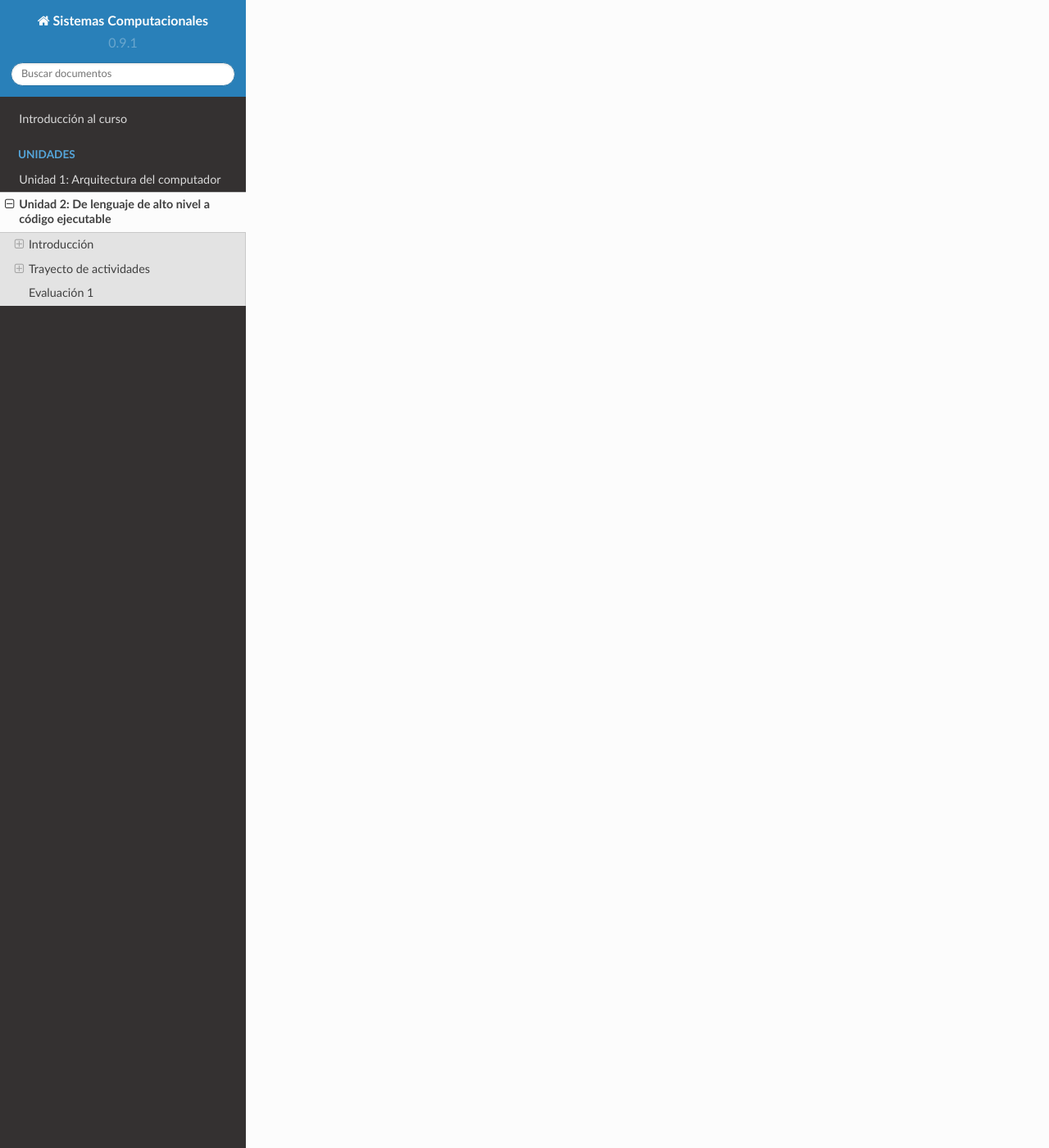
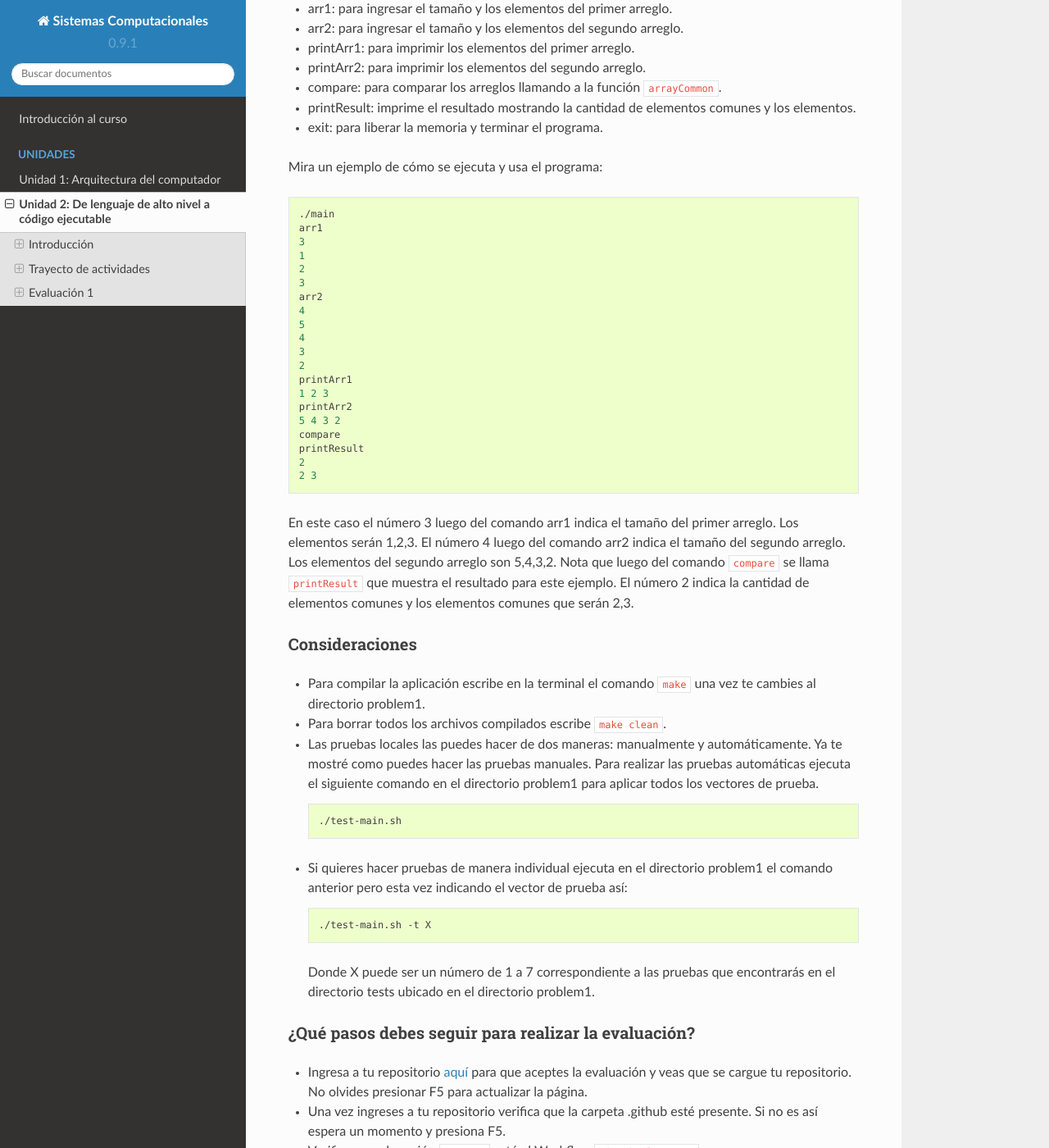
Before and after one commit to juanferfranco/SistemasComputacionales, a Sphinx documentation site: the page built from docs/_unidad2/unidad2.rst, in a window 1280 px wide and 1400 px high, scrolled down 4724 px. Shown: the whole window at 82% size. Built offline with Sphinx 7.4.7 and the Read the Docs theme 2.0.0, drawn with Linux system fonts in a browser that asks for light colours; some of the changed text lies outside the part shown.

Commit message:
add evaluation 1 to unit 2

```diff
--- a/docs/_unidad2/unidad2.rst
+++ b/docs/_unidad2/unidad2.rst
@@ -151,4 +151,153 @@ Evaluación 1
 -----------------
 (Tiempo total estimado 6 horas)
 
-Regresa aquí la semana 7. No olvides presionar F5.
+La evaluación consiste de dos partes:
+
+* Parte 1: solución a un problema.
+* Parte 2: sustentación de la solución al problema.
+
+Enunciado del problema
+**************************
+
+Vas a completar la aplicación que aparece `aquí <https://classroom.github.com/a/dKXDoh5P>`__. Debes
+escribir el código de estas dos funciones:
+
+.. code-block:: c
+
+    void getArray(struct array *parr)
+    {
+
+    }
+
+    void arrayCommon(struct array *arrIn1, struct array *arrIn2, struct array *arrOut)
+    {
+
+    }
+
+Las funciones manipularán una estructura dada por:
+
+.. code-block:: c
+
+    struct array
+    {
+        int *pdata;
+        int size;
+    };
+
+La variable ``pdata`` almacenará la dirección de un arreglo de enteros de tamaño ``size`` que
+estará en el ``HEAP``.
+
+La función ``getArray`` se encargará de construir el arreglo recibiendo desde la línea de comandos
+su tamaño y los elementos. Por ejemplo, para un arreglo de 5 elementos se ingresarán los siguientes
+datos en la línea de comandos:
+
+.. code-block:: bash
+
+    5
+    1
+    2
+    3
+    4
+    5
+
+En este caso ``5`` es el tamaño y los elementos serán ``1,2,3,4,5``.
+
+La función ``arrayCommon`` recibirá la dirección de tres ``struct array`` construidos en el HEAP. Esta
+función deberá encontrar todos los elementos comunes de los arreglos apuntados por arrIn1 y arrIn2 y
+almacenar dichos elementos en el arreglo apuntado por arrOut. El arreglo apuntado por arrOut NO DEBE
+tener elementos repetidos.
+
+Para interactuar con el programa podrás ejecutar los siguientes comandos una vez ejecutes la aplicación:
+
+* arr1: para ingresar el tamaño y los elementos del primer arreglo.
+* arr2: para ingresar el tamaño y los elementos del segundo arreglo.
+* printArr1: para imprimir los elementos del primer arreglo.
+* printArr2: para imprimir los elementos del segundo arreglo.
+* compare: para comparar los arreglos llamando a la función ``arrayCommon``.
+* printResult: imprime el resultado mostrando la cantidad de elementos comunes y los elementos.
+* exit: para liberar la memoria y terminar el programa.
+
+Mira un ejemplo de cómo se ejecuta y usa el programa:
+
+.. code-block:: bash
+
+    ./main
+    arr1
+    3
+    1
+    2
+    3
+    arr2
+    4
+    5
+    4
+    3
+    2
+    printArr1
+    1 2 3
+    printArr2
+    5 4 3 2
+    compare
+    printResult
+    2
+    2 3
+
+En este caso el número 3 luego del comando arr1 indica el tamaño del primer arreglo. Los elementos
+serán 1,2,3. El número 4 luego del comando arr2 indica el tamaño del segundo arreglo. Los elementos
+del segundo arreglo son 5,4,3,2. Nota que luego del comando ``compare`` se llama ``printResult`` que muestra el
+resultado para este ejemplo. El número 2 indica la cantidad de elementos comunes y los elementos comunes
+que serán 2,3.
+
+Consideraciones
+**************************
+
+* Para compilar la aplicación escribe en la terminal el comando ``make`` una vez te cambies
+  al directorio problem1.
+* Para borrar todos los archivos compilados escribe ``make clean``.
+* Las pruebas locales las puedes hacer de dos maneras: manualmente y automáticamente. Ya te mostré
+  como puedes hacer las pruebas manuales. Para realizar las pruebas automáticas ejecuta el siguiente
+  comando en el directorio problem1 para aplicar todos los vectores de prueba.
+
+  .. code-block:: bash
+
+      ./test-main.sh
+
+* Si quieres hacer pruebas de manera individual ejecuta en el directorio problem1 el comando anterior
+  pero esta vez indicando el vector de prueba así:
+
+  .. code-block:: bash
+
+      ./test-main.sh -t X
+
+  Donde X puede ser un número de 1 a 7 correspondiente a las pruebas que encontrarás en el directorio
+  tests ubicado en el directorio problem1.
+
+¿Qué pasos debes seguir para realizar la evaluación?
+******************************************************
+
+* Ingresa a tu repositorio `aquí <https://classroom.github.com/a/dKXDoh5P>`__ para que aceptes la
+  evaluación y veas que se cargue tu repositorio. No olvides presionar F5 para actualizar la página.
+* Una vez ingreses a tu repositorio verifica que la carpeta .github esté presente. Si no es así
+  espera un momento y presiona F5.
+* Verifica que el sección ``ACTIONS`` esté el Workflow ``GitHub Classroom``.
+* Habla con el profesor si los pasos anteriores no están bien.
+* Clona el repositorio en tu computador.
+* Completa el programa mientras realizas commit y push frecuentemente.
+* Realiza pruebas locales y no olvides hacer push para realizar las pruebas remotas.
+* Sabrás que todo está bien cuando veas en GitHub la marca verde que indica que todos
+  los vectores de prueba pasaron.
+* Procede a realizar la wiki con la sustentación.
+
+Enunciado de la sustentación
+*********************************
+
+Para la sustentación vas a escribir un texto en la wiki donde explicarás cómo resolviste el problema.
+
+Criterios de evaluación
+**************************
+
+La nota estará dada por la expresión: ``(solución_problema)*sustentación``. En Github podrás ver de manera
+ponderada los puntos de cada vector de prueba que pases. Este puntaje se multiplicará por la sustentación así:
+
+* Sustentación es 1 si haces la explicación en la wiki.
+* Sustentación es 0 si no la haces y por tanto la nota sería 0.
```
